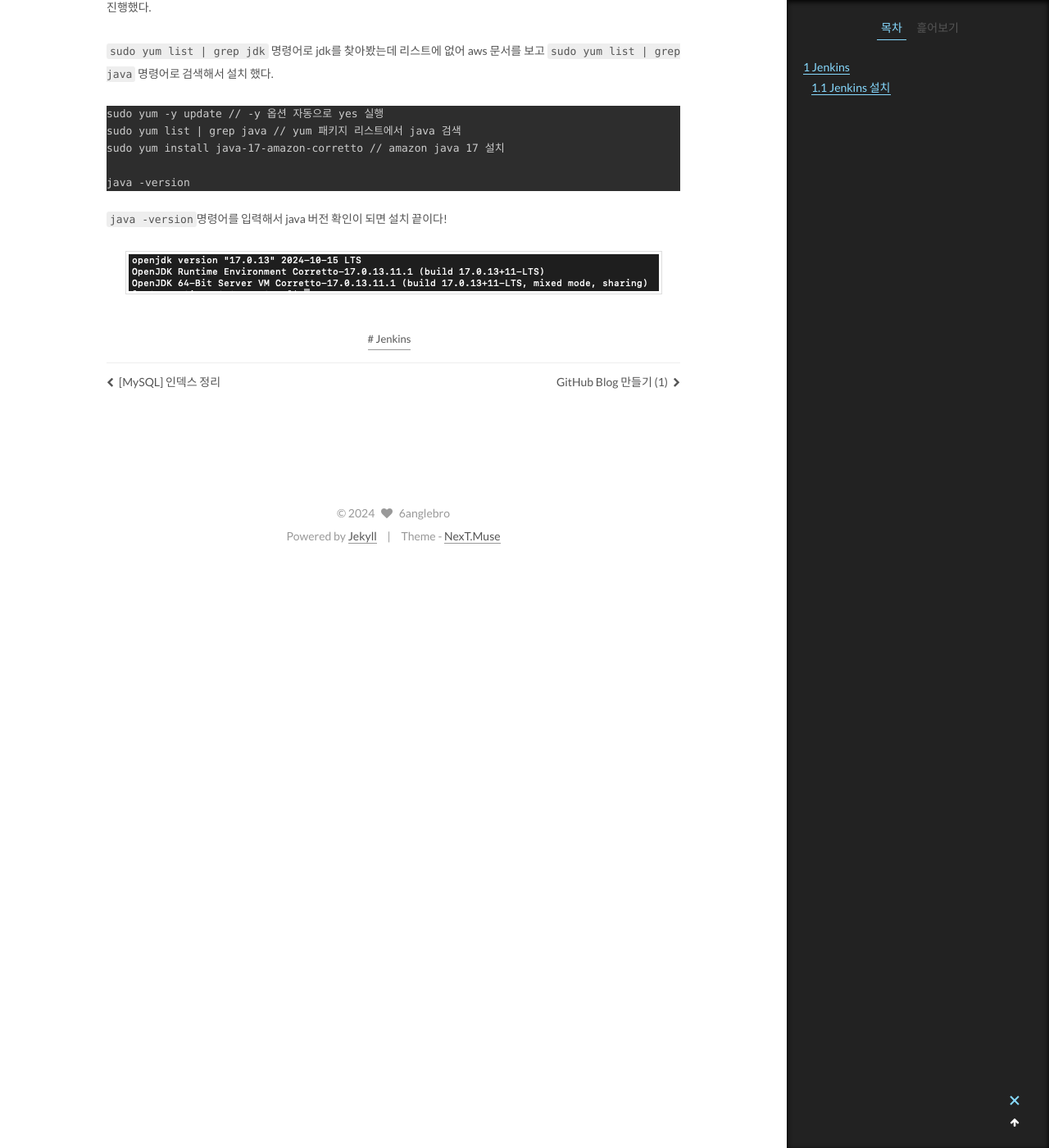
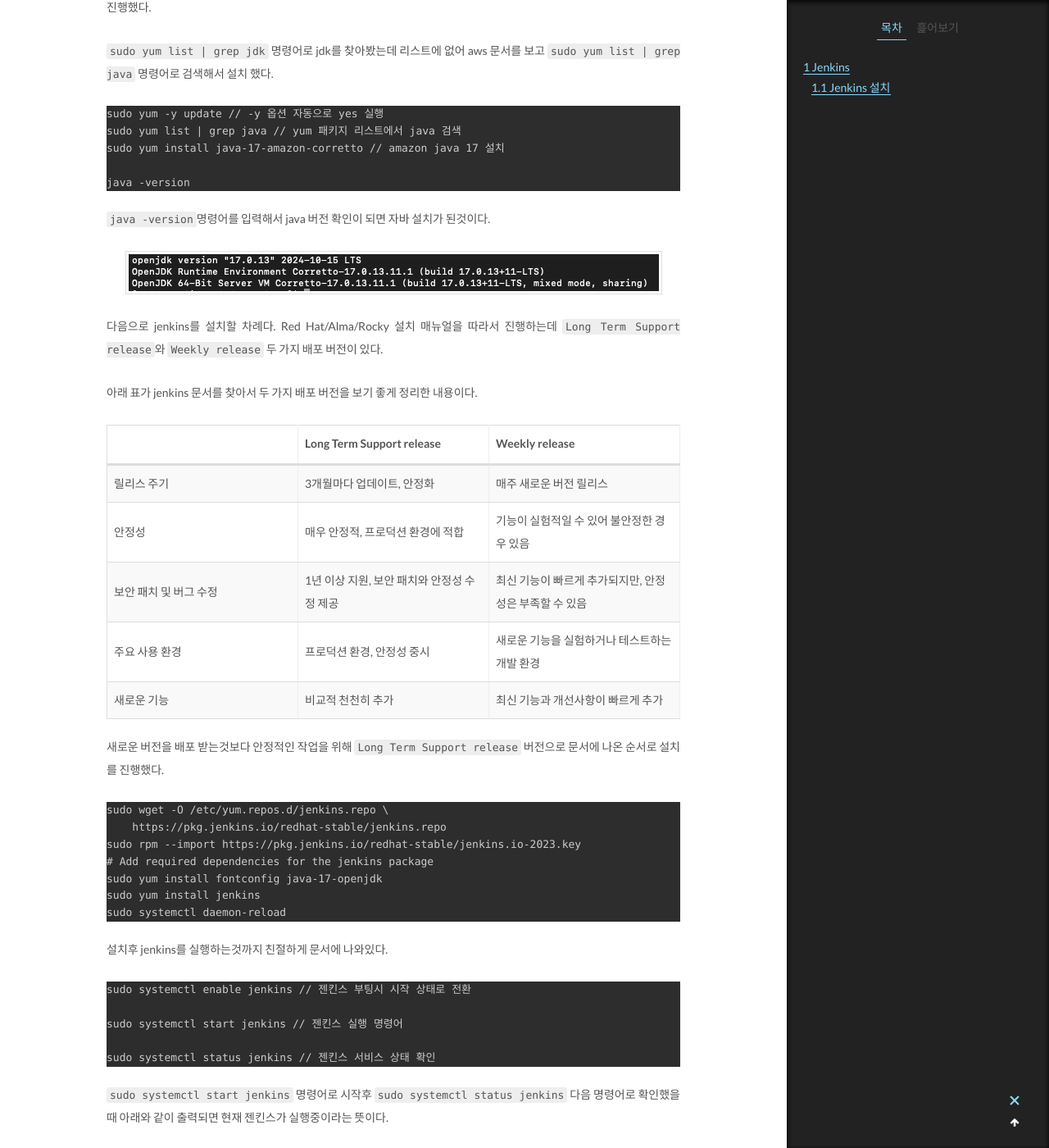
Before and after one commit to yukmekim/yukmekim.github.io, a Jekyll site: the page built from _posts/2024-01-07-devops-jenkins-1.md, in a window 1280 px wide and 1400 px high, scrolled down 2568 px. Shown: the whole window at 82% size. Built offline with Jekyll 4.4.1, drawn with Linux system fonts in a browser that asks for light colours; some of the changed text lies outside the part shown; grey boxes are pictures that could not be loaded.

Commit message:
젠킨스 포스팅 진행중2

````diff
--- a/_posts/2024-01-07-devops-jenkins-1.md
+++ b/_posts/2024-01-07-devops-jenkins-1.md
@@ -59,6 +59,50 @@
 java -version
 ```
 
-`java -version`명령어를 입력해서 java 버전 확인이 되면 설치 끝이다!
+`java -version`명령어를 입력해서 java 버전 확인이 되면 자바 설치가 된것이다.
 
 ![Desktop Preview](/assets/images/post/jenkins_1/jenkins_java_search.png)
+
+다음으로 jenkins를 설치할 차례다.
+Red Hat/Alma/Rocky 설치 매뉴얼을 따라서 진행하는데 `Long Term Support release`와 `Weekly release` 두 가지 배포 버전이 있다.
+
+아래 표가 jenkins 문서를 찾아서 두 가지 배포 버전을 보기 좋게 정리한 내용이다.
+
+| | Long Term Support release | Weekly release |
+| --- | --- | --- |
+| 릴리스 주기 |	3개월마다 업데이트, 안정화 | 매주 새로운 버전 릴리스 |
+| 안정성 |	매우 안정적, 프로덕션 환경에 적합 | 기능이 실험적일 수 있어 불안정한 경우 있음 |
+| 보안 패치 및 버그 수정 |	1년 이상 지원, 보안 패치와 안정성 수정 제공 | 최신 기능이 빠르게 추가되지만, 안정성은 부족할 수 있음 |
+| 주요 사용 환경 |	프로덕션 환경, 안정성 중시 | 새로운 기능을 실험하거나 테스트하는 개발 환경 |
+| 새로운 기능 |	비교적 천천히 추가 | 최신 기능과 개선사항이 빠르게 추가 |
+
+새로운 버전을 배포 받는것보다 안정적인 작업을 위해 `Long Term Support release` 버전으로 문서에 나온 순서로 설치를 진행했다.
+
+``` linux
+sudo wget -O /etc/yum.repos.d/jenkins.repo \
+    https://pkg.jenkins.io/redhat-stable/jenkins.repo
+sudo rpm --import https://pkg.jenkins.io/redhat-stable/jenkins.io-2023.key
+# Add required dependencies for the jenkins package
+sudo yum install fontconfig java-17-openjdk
+sudo yum install jenkins
+sudo systemctl daemon-reload
+```
+
+설치후 jenkins를 실행하는것까지 친절하게 문서에 나와있다.
+```linux
+sudo systemctl enable jenkins // 젠킨스 부팅시 시작 상태로 전환
+
+sudo systemctl start jenkins // 젠킨스 실행 명령어
+
+sudo systemctl status jenkins // 젠킨스 서비스 상태 확인
+```
+
+`sudo systemctl start jenkins` 명령어로 시작후 `sudo systemctl status jenkins` 다음 명령어로 확인했을때
+아래와 같이 출력되면 현재 젠킨스가 실행중이라는 뜻이다.
+
+![Desktop Preview](/assets/images/post/jenkins_1/jenkins_status.png)
+
+자 이제 jenkins를 설치해서 실행까지 해줬으니 한번쯤은 봤을 젠킨스 화면을 보러가보자
+jenkins는 설치후 기본적으로 8080포트로 포워딩 된다.
+
+해당 포트로 퍼블릭DNS에 접근하기 위해서는 만들어둔 ec2 인스턴스 보안그룹에 8080포트가 열려있어야 한다.
````
Also changed, not shown: assets/images/post/jenkins_1/jenkins-status.png (added).
